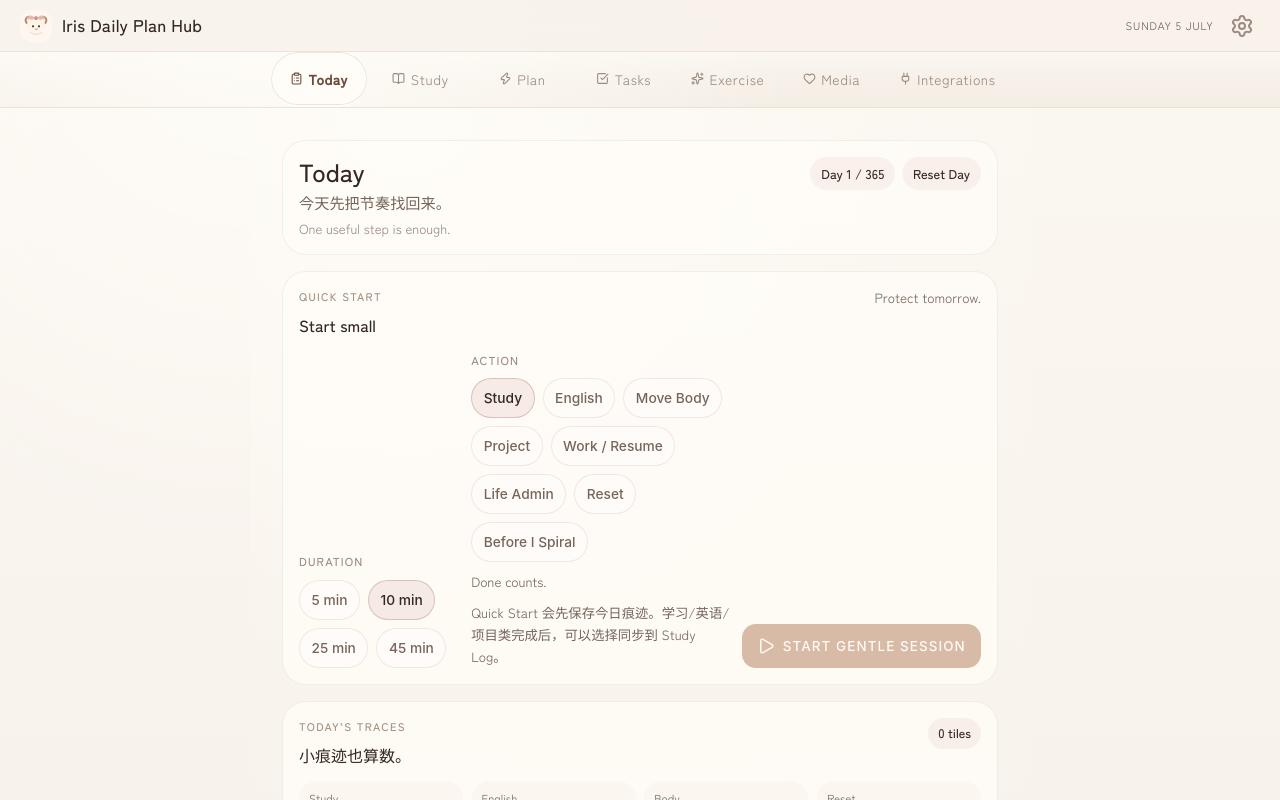
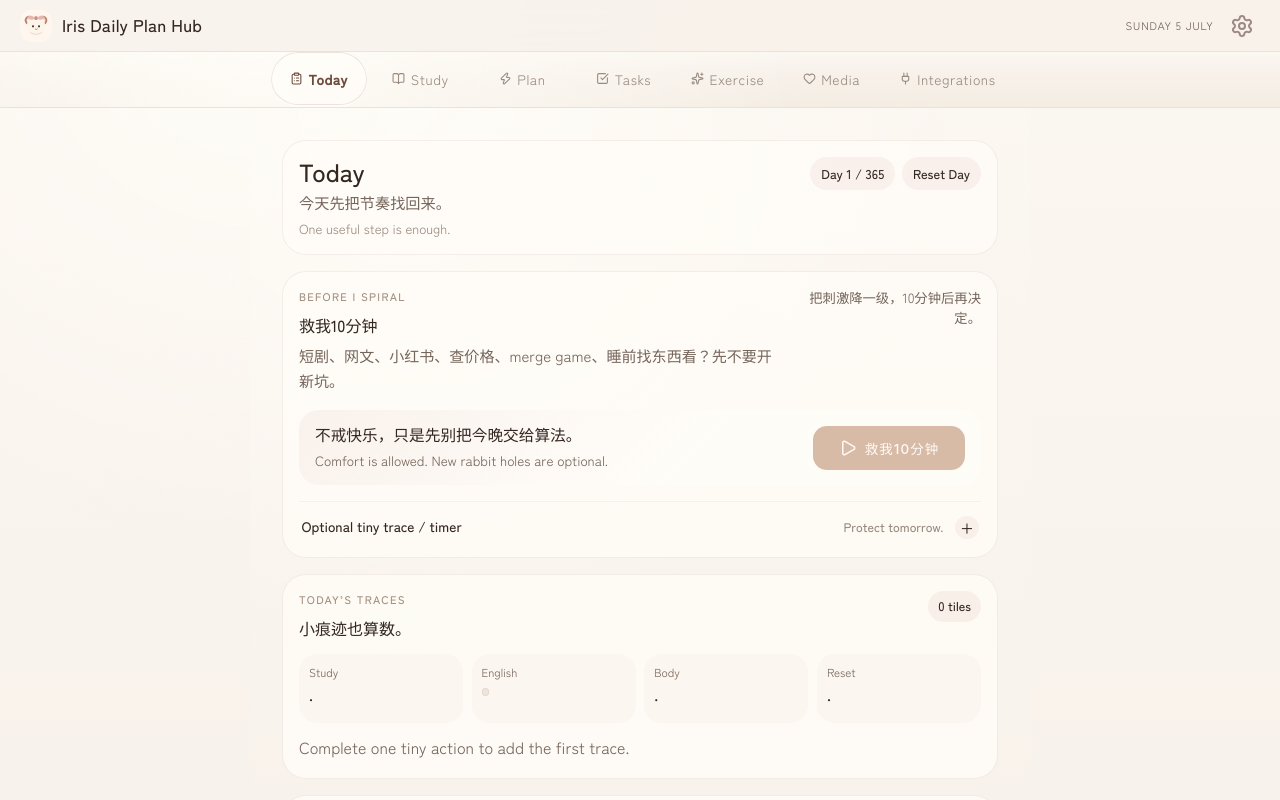
Before and after one commit to iriskumi/iris-daily-plan, a React (Vite) app: page / in a window 1280 px wide. Shown: the top 800 px of the page. Built offline with nearby package versions, Linux system fonts and the light colour scheme; a web font is replaced by a local one.

Commit message:
Refine before spiral quick start

```diff
--- a/src/App.tsx
+++ b/src/App.tsx
@@ -1122,7 +1122,10 @@ function TodayCommandCentre({
   function openComebackPanel() {
     setComebackOpen(true)
     window.requestAnimationFrame(() => {
-      comebackPanelRef.current?.scrollIntoView({ behavior: 'smooth', block: 'start' })
+      window.requestAnimationFrame(() => {
+        const target = document.getElementById('before-i-spiral')
+        ;(target ?? comebackPanelRef.current)?.scrollIntoView({ behavior: 'smooth', block: 'start' })
+      })
     })
   }
 
--- a/src/components/Iris365.tsx
+++ b/src/components/Iris365.tsx
@@ -997,7 +997,7 @@ export default function Iris365() {
                 </div>
               </section>
 
-              <section className="iris365-stimulus-card dopamine-swap-card">
+              <section id="before-i-spiral" className="iris365-stimulus-card dopamine-swap-card">
                 <div className="card-header">
                   <div>
                     <div className="section-label">Urge interruption</div>
--- a/src/components/StartNowDashboard.tsx
+++ b/src/components/StartNowDashboard.tsx
@@ -92,10 +92,14 @@ export default function StartNowDashboard({ onOpenComeback, todayNote, eveningNo
     setRecords(getStartNowRecordsForDate())
   }
 
+  function openBeforeISpiral() {
+    onOpenComeback?.()
+    setMessage('Opened Before I Spiral. 把刺激降一级，10分钟后再说。')
+  }
+
   function startSession() {
     if (actionType === 'Before I Spiral') {
-      onOpenComeback?.()
-      setMessage('Opened Before I Spiral. 把刺激降一级，10分钟后再说。')
+      openBeforeISpiral()
       return
     }
     setCompletedSession(null)
@@ -179,14 +183,34 @@ export default function StartNowDashboard({ onOpenComeback, todayNote, eveningNo
         </div>
       </div>
 
-      <div className="quick-start-card">
+      <div className="quick-start-card rescue-start-card">
         <div className="quick-start-heading">
           <div>
-            <div className="section-label">Quick Start</div>
-            <h3>Start small</h3>
+            <div className="section-label">Before I Spiral</div>
+            <h3>救我10分钟</h3>
+            <p className="rescue-start-copy">
+              短剧、网文、小红书、查价格、merge game、睡前找东西看？先不要开新坑。
+            </p>
           </div>
+          <small>把刺激降一级，10分钟后再决定。</small>
+        </div>
+
+        <div className="rescue-start-row">
+          <div>
+            <strong>不戒快乐，只是先别把今晚交给算法。</strong>
+            <span>Comfort is allowed. New rabbit holes are optional.</span>
+          </div>
+          <button className="start-now-main-cta rescue-start-cta" type="button" onClick={openBeforeISpiral}>
+            <Play size={18} />
+            救我10分钟
+          </button>
+        </div>
+
+        <details className="quick-trace-details">
+          <summary>
+            <span>Optional tiny trace / timer</span>
             <small>{summary.statusMessage}</small>
-        </div>
+          </summary>
 
           <div className="start-now-controls-panel">
             <div className="start-now-control-block">
@@ -208,7 +232,7 @@ export default function StartNowDashboard({ onOpenComeback, todayNote, eveningNo
             <div className="start-now-control-block">
               <span>Action</span>
               <div className="start-now-pill-grid action-grid">
-            {START_NOW_ACTIONS.map(action => (
+                {START_NOW_ACTIONS.filter(action => action !== 'Before I Spiral').map(action => (
                   <button
                     key={action}
                     type="button"
@@ -220,14 +244,15 @@ export default function StartNowDashboard({ onOpenComeback, todayNote, eveningNo
                 ))}
               </div>
               <small>{actionHelper(actionType)}</small>
-          <small>Quick Start 会先保存今日痕迹。学习/英语/项目类完成后，可以选择同步到 Study Log。</small>
+              <small>这里只记录一个小痕迹。学习/英语/项目类完成后，可以选择同步到 Study Log。</small>
             </div>
 
             <button className="start-now-main-cta" type="button" onClick={startSession}>
               <Play size={18} />
-          {actionType === 'Before I Spiral' ? '救我10分钟' : 'Start gentle session'}
+              Start timer
             </button>
           </div>
+        </details>
       </div>
 
       {message && <div className="start-now-message">{message}</div>}
```
Also changed, not shown: src/index.css. Lines whose indentation alone changed are shown as unchanged.
